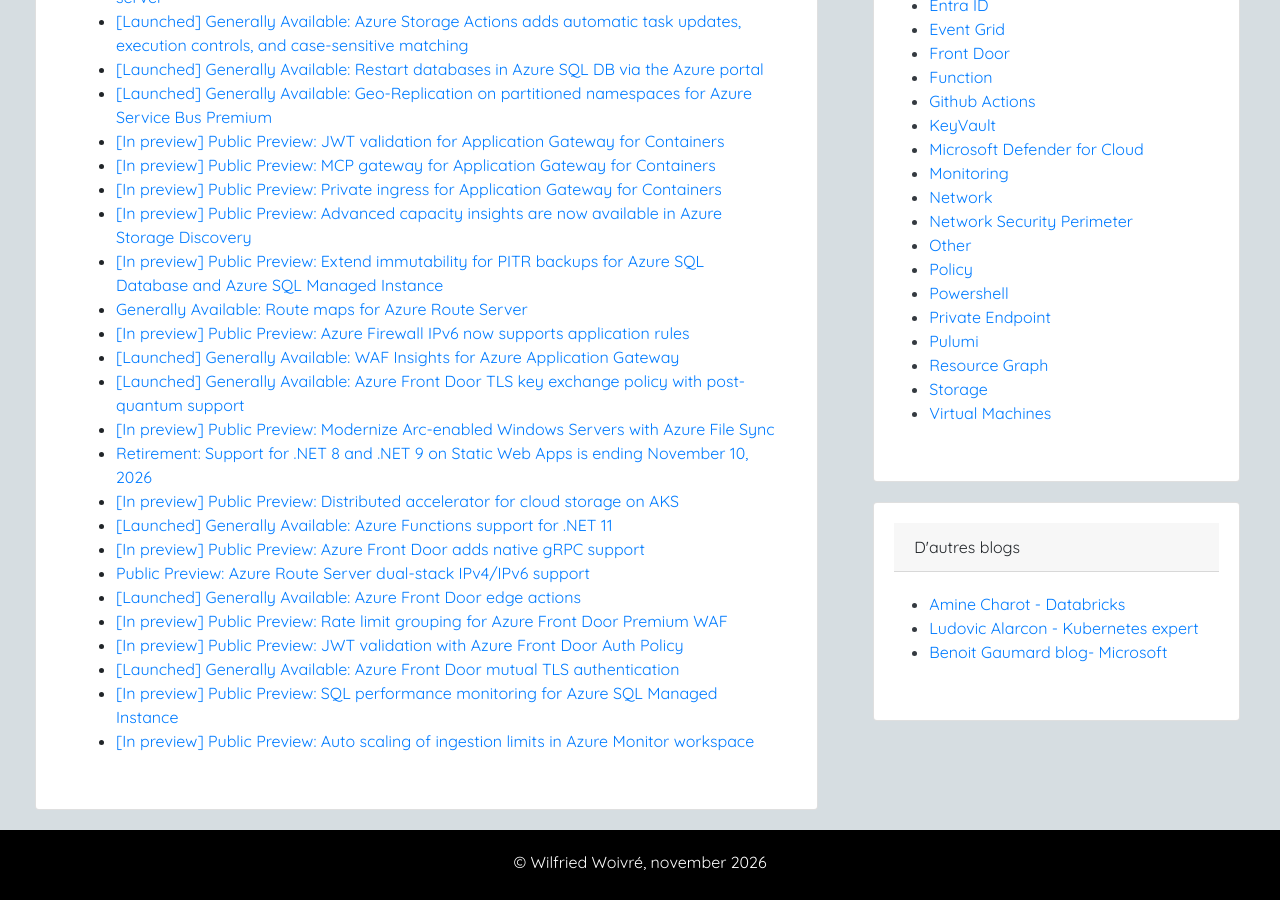
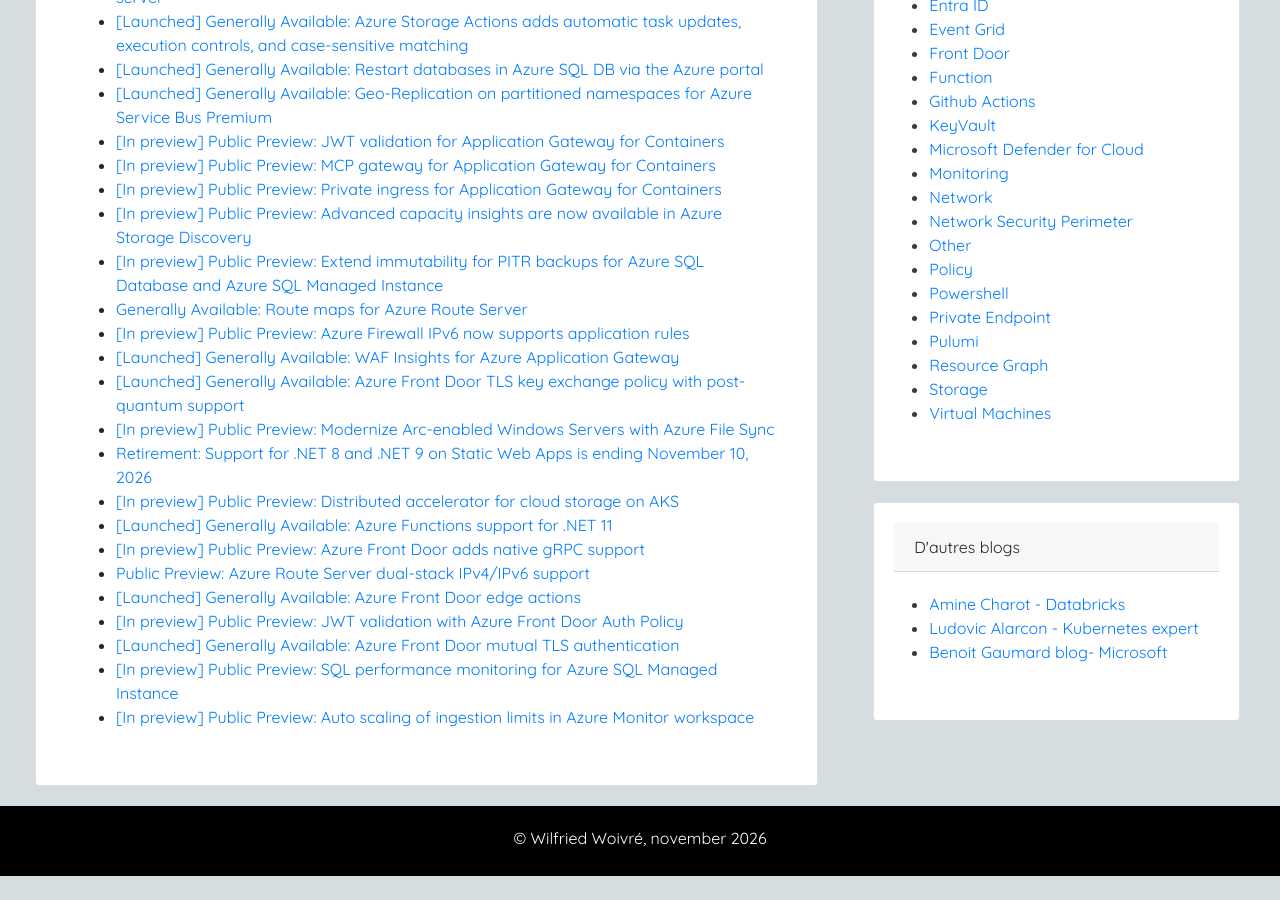
Before and after one commit to wilfriedwoivre/wilfriedwoivre.en.github.io, a Jekyll site: the page built from _news/2026-12-01-my-reading-news-for-november-2026.md, in a window 1280 px wide and 900 px high, scrolled down 576 px. Built offline with Jekyll 4.4.1, drawn with Linux system fonts in a browser that asks for light colours; nearby versions of some CDN libraries; after the commit the page ends 1452 px from its top, so only the background shows below that; part of the change alters nothing that is shown.

Commit message:
Update monthly news post

```diff
--- a/_news/2026-12-01-my-reading-news-for-november-2026.md
+++ b/_news/2026-12-01-my-reading-news-for-november-2026.md
@@ -1,7 +1,7 @@
 ---
 layout: news
 title: My reading news for November 2026
-date: 2026-11-19
+date: 2026-11-20
 ---
 
 Here is a the list of reading news i share on November 2026.
@@ -28,7 +28,6 @@ All of this list are a little messy, in the future i will try to sort them by ca
 - [[In preview] Public Preview: Azure Front Door adds native gRPC support](https://azure.microsoft.com/updates?WT.mc_id=AZ-MVP-4039694&id=579383)
 - [Public Preview: Azure Route Server dual-stack IPv4/IPv6 support](https://azure.microsoft.com/updates?WT.mc_id=AZ-MVP-4039694&id=579746)
 - [[Launched] Generally Available: Azure Front Door edge actions](https://azure.microsoft.com/updates?WT.mc_id=AZ-MVP-4039694&id=579310)
-- [[In preview] Public Preview: Rate limit grouping for Azure Front Door Premium WAF](https://azure.microsoft.com/updates?WT.mc_id=AZ-MVP-4039694&id=580155)
 - [[In preview] Public Preview: JWT validation with Azure Front Door Auth Policy](https://azure.microsoft.com/updates?WT.mc_id=AZ-MVP-4039694&id=577673)
 - [[Launched] Generally Available: Azure Front Door mutual TLS authentication](https://azure.microsoft.com/updates?WT.mc_id=AZ-MVP-4039694&id=577678)
 - [[In preview] Public Preview: SQL performance monitoring for Azure SQL Managed Instance](https://azure.microsoft.com/updates?WT.mc_id=AZ-MVP-4039694&id=574158)
```
